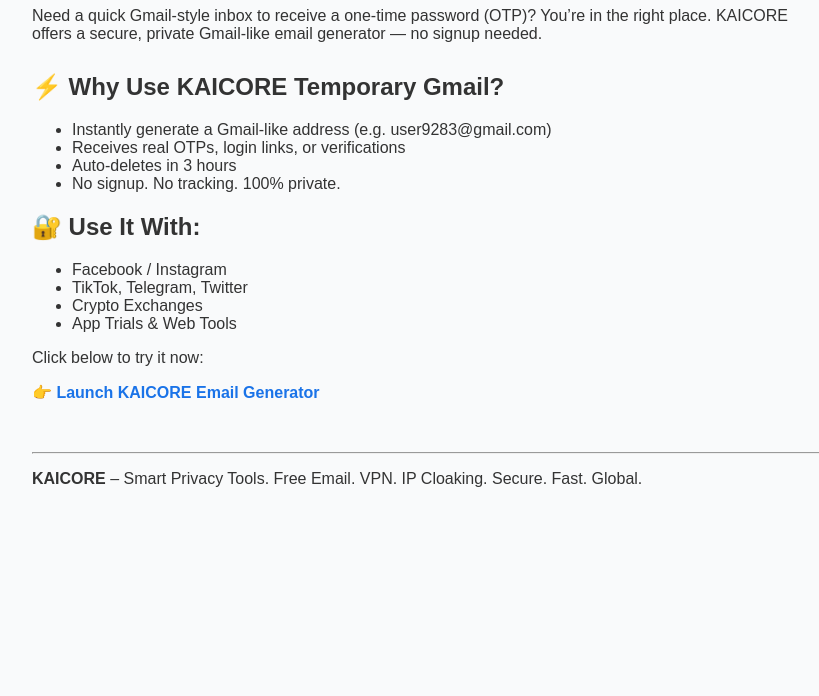
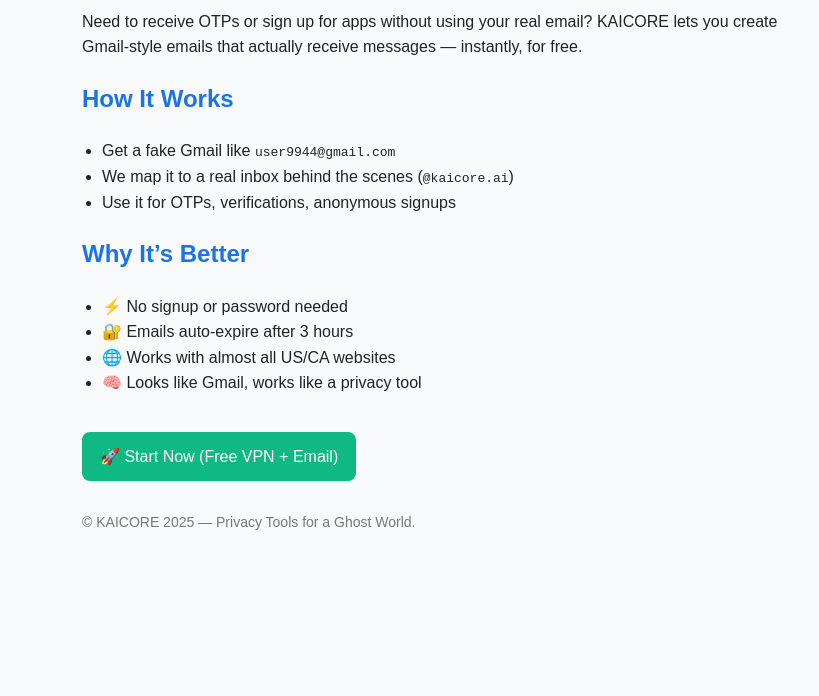
Before and after one commit to KAICORE163/kaicore-static, a plain HTML site: page seo-blog1.html in a window 1280 px wide. Shown: the part 104-800 px from the top of the page, without its empty margins (208-1027 px from the left). Drawn offline with Linux system fonts and the light colour scheme.

Commit message:
Update seo-blog1.html

```diff
--- a/seo-blog1.html
+++ b/seo-blog1.html
@@ -1,78 +1,89 @@
+
 <!DOCTYPE html>
 <html lang="en">
 <head>
-  <meta charset="UTF-8" />
-  <meta name="viewport" content="width=device-width, initial-scale=1.0" />
-  <title>Free Temporary Gmail Generator for OTP – KAICORE</title>
-  <meta name="description" content="Instantly generate a fake Gmail address to receive OTPs. No signup, private, and works with any website. Perfect for app verifications and anonymous access.">
-  <link rel="canonical" href="https://www.kaicore.ai/seo-blog1.html" />
+  <meta charset="UTF-8">
+  <title>Free Temporary Gmail | KAICORE SEO</title>
+  <meta name="description" content="Create a Gmail-style email without signup. Get OTPs, protect your identity. USA & Canada optimized.">
+  <meta name="viewport" content="width=device-width, initial-scale=1.0">
+  <link rel="icon" href="https://www.google.com/s2/favicons?domain=gmail.com" />
+  <link rel="canonical" href="https://kaicore-static.vercel.app/seo-blog1.html">
 
-  <!-- SEO Open Graph -->
-  <meta property="og:title" content="Free Temporary Gmail Generator for OTP – KAICORE" />
-  <meta property="og:description" content="Instant Gmail inbox for OTPs. No signup. Private. Anonymous. Try KAICORE free tools today." />
-  <meta property="og:url" content="https://www.kaicore.ai/seo-blog1.html" />
-  <meta property="og:site_name" content="KAICORE" />
+  <!-- ✅ Google Analytics (GA4) -->
+  <script async src="https://www.googletagmanager.com/gtag/js?id=G-0Z68PGWCJT"></script>
+  <script>
+    window.dataLayer = window.dataLayer || [];
+    function gtag(){dataLayer.push(arguments);}
+    gtag('js', new Date());
+    gtag('config', 'G-0Z68PGWCJT');
+  </script>
 
-  <!-- Google AdSense -->
-  <script async src="https://pagead2.googlesyndication.com/pagead/js/adsbygoogle.js?client=ca-pub-6898881540816888" crossorigin="anonymous"></script>
+  <!-- ✅ Google AdSense -->
+  <script async src="https://pagead2.googlesyndication.com/pagead/js/adsbygoogle.js?client=ca-pub-6898881540816888"
+     crossorigin="anonymous"></script>
 
   <style>
     body {
       font-family: Arial, sans-serif;
-      padding: 30px;
-      max-width: 800px;
-      margin: auto;
+      line-height: 1.6;
+      max-width: 700px;
+      margin: 40px auto;
+      padding: 0 20px;
       background: #f9fafb;
-      color: #333;
+      color: #222;
     }
-    h1 { color: #1a73e8; }
-    .ads { margin: 30px 0; }
-    a { color: #1a73e8; text-decoration: none; }
-    a:hover { text-decoration: underline; }
+    h1, h2 {
+      color: #1a73e8;
+    }
+    a.button {
+      display: inline-block;
+      background: #10b981;
+      color: white;
+      padding: 12px 18px;
+      border-radius: 8px;
+      text-decoration: none;
+      margin-top: 20px;
+    }
+    .adsense {
+      margin: 20px 0;
+    }
+    ul {
+      padding-left: 20px;
+    }
   </style>
 </head>
 <body>
+  <h1>🆓 Free Temporary Gmail – No Signup</h1>
+  <p>Need to receive OTPs or sign up for apps without using your real email? KAICORE lets you create Gmail-style emails that actually receive messages — instantly, for free.</p>
 
-  <h1>🌀 Free Temporary Gmail Generator for OTP</h1>
-
-  <p>Need a quick Gmail-style inbox to receive a one-time password (OTP)? You’re in the right place. KAICORE offers a secure, private Gmail-like email generator — no signup needed.</p>
-
-  <div class="ads">
-    <!-- AdSense Unit -->
+  <div class="adsense">
+    <!-- Google AdSense Block -->
     <ins class="adsbygoogle"
       style="display:block"
       data-ad-client="ca-pub-6898881540816888"
       data-ad-slot="1234567890"
       data-ad-format="auto"
       data-full-width-responsive="true"></ins>
-    <script>
-      (adsbygoogle = window.adsbygoogle || []).push({});
-    </script>
+    <script>(adsbygoogle = window.adsbygoogle || []).push({});</script>
   </div>
 
-  <h2>⚡ Why Use KAICORE Temporary Gmail?</h2>
+  <h2>How It Works</h2>
   <ul>
-    <li>Instantly generate a Gmail-like address (e.g. user9283@gmail.com)</li>
-    <li>Receives real OTPs, login links, or verifications</li>
-    <li>Auto-deletes in 3 hours</li>
-    <li>No signup. No tracking. 100% private.</li>
+    <li>Get a fake Gmail like <code>user9944@gmail.com</code></li>
+    <li>We map it to a real inbox behind the scenes (<code>@kaicore.ai</code>)</li>
+    <li>Use it for OTPs, verifications, anonymous signups</li>
   </ul>
 
-  <h2>🔐 Use It With:</h2>
+  <h2>Why It’s Better</h2>
   <ul>
-    <li>Facebook / Instagram</li>
-    <li>TikTok, Telegram, Twitter</li>
-    <li>Crypto Exchanges</li>
-    <li>App Trials & Web Tools</li>
+    <li>⚡ No signup or password needed</li>
+    <li>🔐 Emails auto-expire after 3 hours</li>
+    <li>🌐 Works with almost all US/CA websites</li>
+    <li>🧠 Looks like Gmail, works like a privacy tool</li>
   </ul>
 
-  <p>Click below to try it now:</p>
-  <a href="https://www.kaicore.ai" target="_blank"><strong>👉 Launch KAICORE Email Generator</strong></a>
+  <a href="/vpn.html" class="button">🚀 Start Now (Free VPN + Email)</a>
 
-  <footer style="margin-top: 50px;">
-    <hr />
-    <p><strong>KAICORE</strong> – Smart Privacy Tools. Free Email. VPN. IP Cloaking. Secure. Fast. Global.</p>
-  </footer>
-
+  <p style="margin-top: 30px; font-size: 14px; color: #777;">© KAICORE 2025 — Privacy Tools for a Ghost World.</p>
 </body>
 </html>
```
